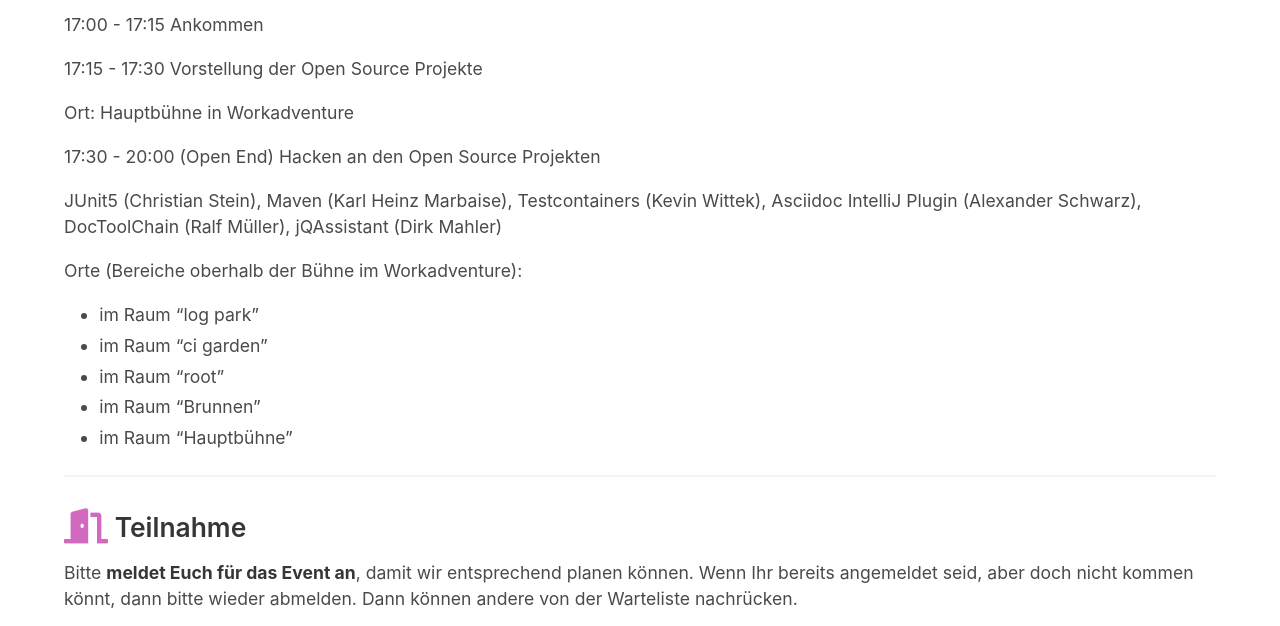
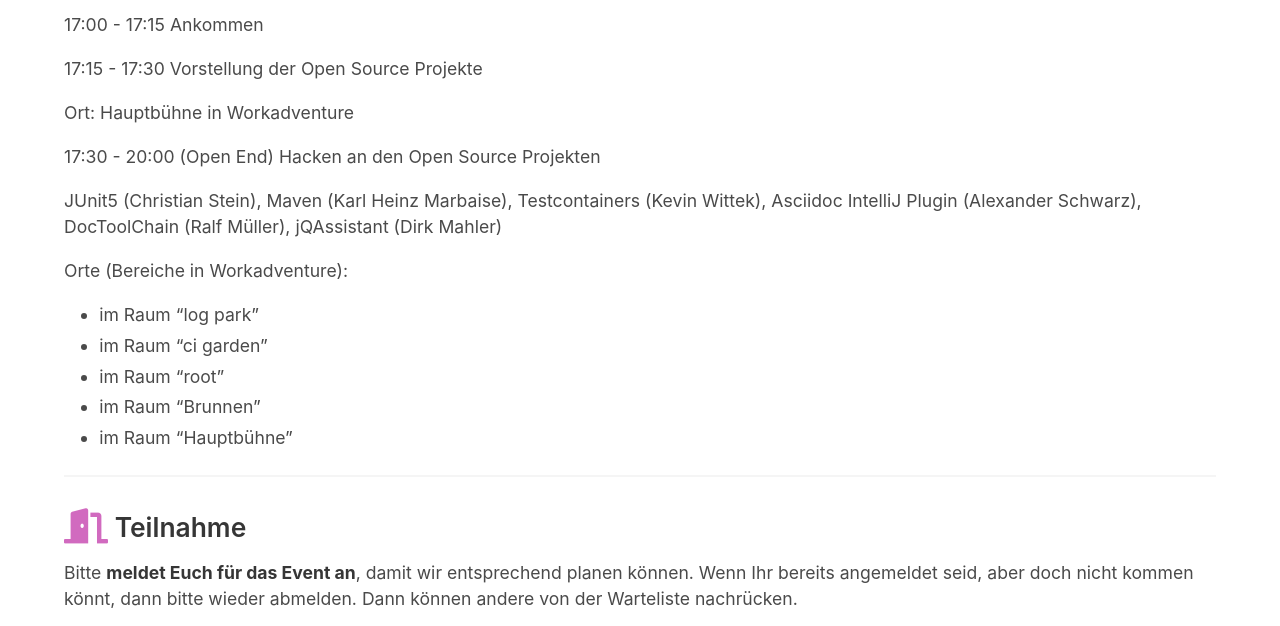
Before and after one commit to CyberLandConf/CyberLandConf.github.io, a Jekyll site: the page built from pages/events/2021-12-cyberland-open-source-camp.md, in a window 1280 px wide and 900 px high, scrolled down 999 px, cut to the strip 0-626 px from the top of the window. Built offline with Jekyll 4.4.1, drawn with Linux system fonts in a browser that asks for light colours.

Commit message:
Update 2021-12-cyberland-open-source-camp.md
bessere Beschreibung

```diff
--- a/pages/events/2021-12-cyberland-open-source-camp.md
+++ b/pages/events/2021-12-cyberland-open-source-camp.md
@@ -37,7 +37,7 @@
 
 JUnit5 (Christian Stein), Maven (Karl Heinz Marbaise), Testcontainers (Kevin Wittek), Asciidoc IntelliJ Plugin (Alexander Schwarz), DocToolChain (Ralf Müller), jQAssistant (Dirk Mahler)
 
-Orte (Bereiche oberhalb der Bühne im Workadventure):
+Orte (Bereiche in Workadventure):
 * im Raum "log park"
 * im Raum "ci garden"
 * im Raum "root"
```
